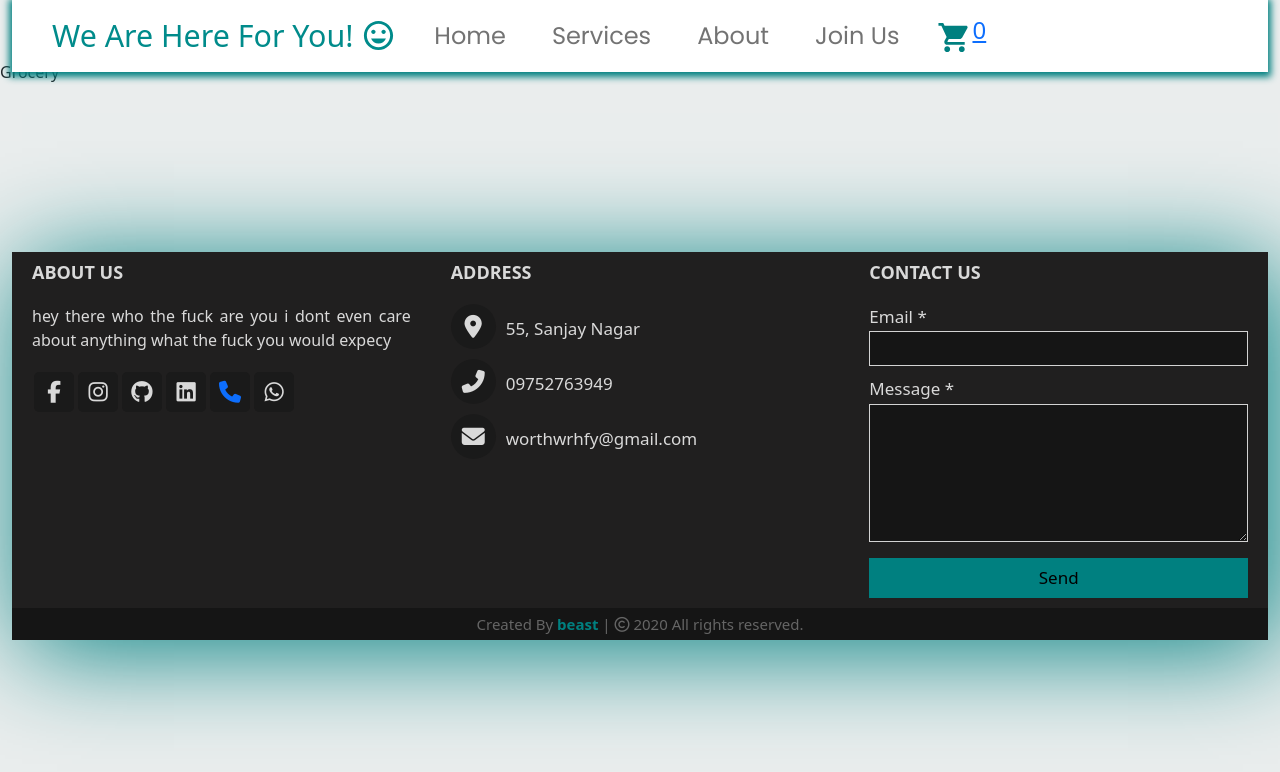
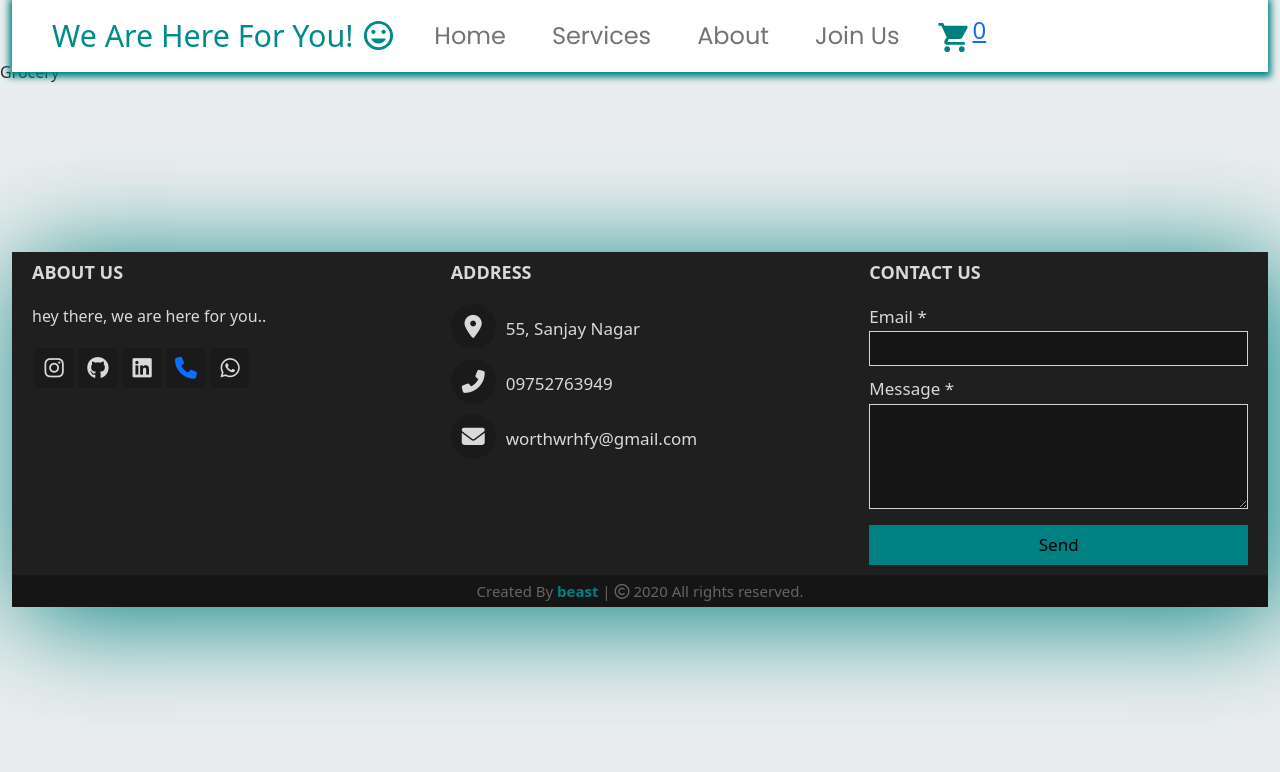
Before and after one commit to jatin-karla11/Worth-It, a React (Create React App) app: page /grocery in a window 1280 px wide. Shown: the top 772 px of the page. Built offline with nearby package versions, Linux system fonts and the light colour scheme; a web font is replaced by a local one.

Commit message:
second commit

```diff
--- a/src/Footer.css
+++ b/src/Footer.css
@@ -100,8 +100,8 @@ footer{
       border: 1px solid lightgray;
       color: #d9d9d9;
   }
-  .right form input:focus,
-  .right form textarea:focus{
+  .right form input,
+  .right form textarea{
       outline-color: #3498db;
   }
   .right form input{
--- a/src/Footer.jsx
+++ b/src/Footer.jsx
@@ -17,12 +17,12 @@ const Footer=()=>{
                     <div className="left box">
                         <h2>About us</h2>
                         <div className="content">
-                            <p>hey there who the fuck are you i dont even care about anything what the fuck you would expecy</p>
+                            <p>hey there, we are here for you.. </p>
                             <div className="social">
-                                <a href="#"><span className="fab fa-facebook-f"></span></a>
-                                <a href="#"><span className="fab fa-instagram"></span></a>
-                                <a href="#"><span className="fab fa-github"></span></a>
-                                <a href="#"><span className="fab fa-linkedin"></span></a>
+                                {/* <a href="#"><span className="fab fa-facebook-f"></span></a> */}
+                                <a href="https://www.instagram.com/jatin.karla11/"><span className="fab fa-instagram"></span></a>
+                                <a href="https://github.com/jatin-karla11"><span className="fab fa-github"></span></a>
+                                <a href="https://www.linkedin.com/in/jatin-karla11/"><span className="fab fa-linkedin"></span></a>
                                 <a href="tel:9752763949"><span className="fas fa-phone"></span></a>
                                 <a href="https://wa.me/+919752763949"><span className="fab fa-whatsapp"></span></a>
                             </div>
@@ -56,7 +56,7 @@ const Footer=()=>{
                                 </div>
                                 <div className="msg">
                                     <div className="text">Message *</div>
-                                    <textarea cols="25" rows="4" required></textarea>
+                                    <textarea cols="25" rows="3" required></textarea>
                                 </div>
                                 <div className="btn11">
                                     <button type="submit">Send</button>
```
